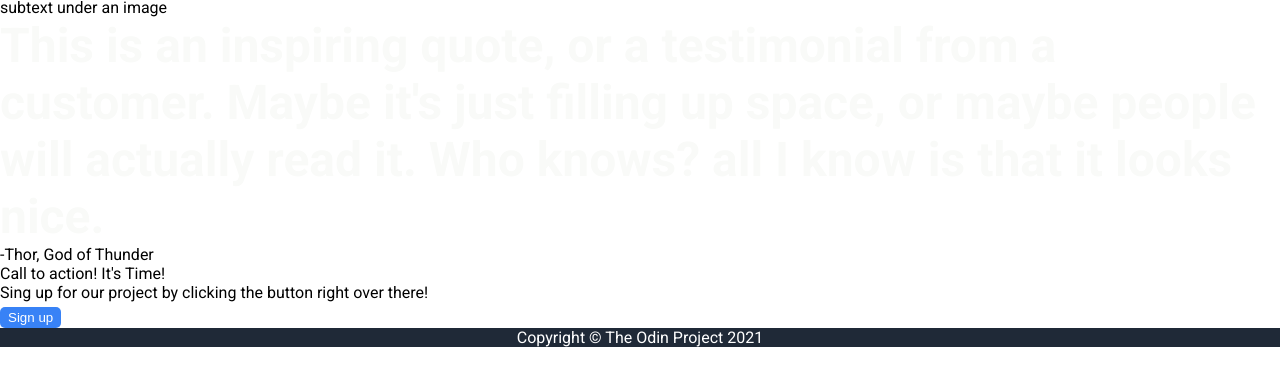
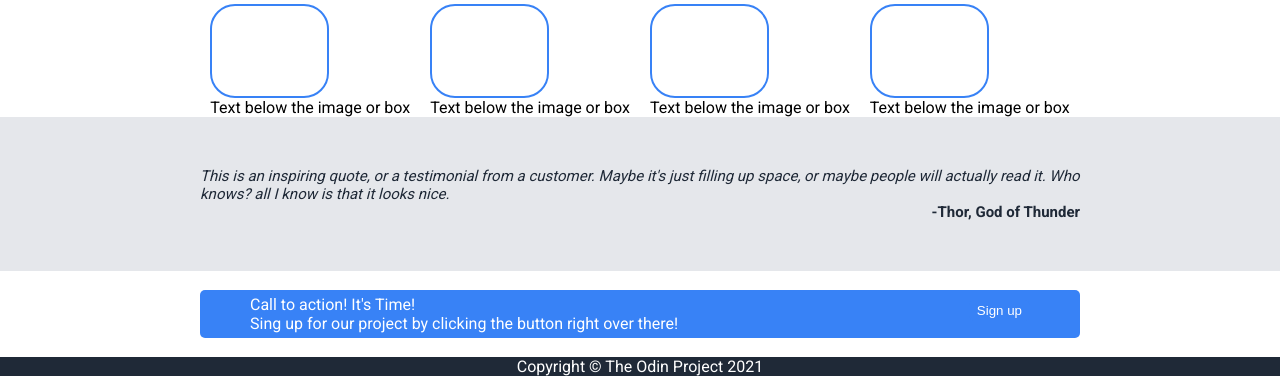
Before and after one commit to bluenights004/landing_page, a plain HTML site: page index.html in a window 1280 px wide. Shown: the part 485-861 px from the top of the page. Before the commit the page ends 832 px from the top, so only its background shows below. Drawn offline with Linux system fonts and the light colour scheme.

Commit message:
started 2nd, 3rd and 4th section

```diff
--- a/index.html
+++ b/index.html
@@ -39,32 +39,42 @@
         </div>
     </div>
 
-    <div class="2ndsection">
-        Some random information
+    <div class="secondsection">
+        <div class="midname">Some random information.</div>
+        <div class="boxes">
+            <div class="box1">
+          <div class="box"></div>
+          <span class="caption">Text below the image or box</span>
+             </div>
+             <div class="box1">
+          <div class="box"></div>
+          <span class="caption">Text below the image or box</span>
+             </div>
+             <div class="box1">
+                <div class="box"></div>
+                <span class="caption">Text below the image or box</span>
+                   </div>
+            <div class="box1">
+                <div class="box"></div>
+                 <span class="caption">Text below the image or box</span>
+                  </div>
+        </div>
 
-        <div class="box"></div>
-        subtext under an image
-        <div class="box"></div>
-        subtext under an image
-        <div class="box"></div>
-        subtext under an image
-        <div class="box"></div>
-        subtext under an image
     </div>
 
     <div class="3rdsection">
-        <div class="para">This is an inspiring quote, or a testimonial from a customer. Maybe it's just filling up space, or maybe
+        <div class="para1">This is an inspiring quote, or a testimonial from a customer. Maybe it's just filling up space, or maybe
         people will actually read it. Who knows? all I know is that it looks nice.</div>
         <div class="para2">-Thor, God of Thunder</div>
     </div>
 
-    <div class="4thsection">
-        <div class="box">
+    <div class="sectionfour">
+        <div class="boxx">
             <div class="txt">Call to action! It's Time!</div>
             <div class="txta">Sing up for our project by clicking the button right over there!</div>
+        </div>
             <div class="buttontwo">
                 <button>Sign up</button>
-            </div>
         </div>
     </div>
 
--- a/style.css
+++ b/style.css
@@ -25,16 +25,40 @@ body {
   color: #e5e7eb
 }
 
+.para {
+  font-size: 48px;
+  font-weight: bolder;
+  color: #f9faf8;
+}
+
 .headertwo {
   display: flex;
   justify-content: space-between;
   gap: 5px;
 }
 
-.para {
-  font-size: 48px;
-  font-weight: bolder;
-  color: #f9faf8;
+.para1 {
+  display: flex;
+  justify-content: center;
+  padding-top: 50px;
+  padding-left: 200px;
+  padding-right: 200px;
+  background-color: #e5e7eb;
+  font-size: 15px;
+  font-weight: lighter;
+  font-style: italic;
+  color: #1f2937;
+}
+
+.para2 {
+  display: flex;
+  justify-content: flex-end;
+  padding-right: 200px;
+  padding-bottom: 50px;
+  background-color: #e5e7eb;
+  font-size: 15px;
+  font-weight: bold;
+  color: #1f2937;
 }
 
 .h2a {
@@ -47,6 +71,44 @@ button {
   border-radius: 5px;
   border-color: transparent;
   margin-top: 5px;
+}
+
+.secondsection {
+  display:flex;
+  flex-direction: column;
+}
+.midname {
+  display: flex;
+  justify-content: center;
+  padding: 20px;
+  font-size: 36px;
+  font-weight: bolder;
+  color: #1f2937;
+}
+
+.boxes {
+  display: flex;
+  justify-content: center;
+  gap: 20px;
+}
+
+.caption {
+  display: block;
+  width: auto;
+}
+
+.box {
+  border-radius: 25px;
+  border: 2px solid #3882F6;
+  padding: 20px;
+  width: 75px;
+  height: 50px;
+}
+
+.box1 {
+  vertical-align: top;
+  display: inline-block;
+  text-align: center;
 }
 
 .footer {
@@ -85,3 +147,20 @@ img {
     color: white;
     text-decoration: none;
   }
+
+  .sectionfour{
+    display:flex;
+    justify-content: space-between;
+    margin-left: 200px;
+    margin-right: 200px;
+    margin-top: 19px;
+    margin-bottom: 19px;
+    background-color: #3882F6;
+    color: white;
+    padding-top: 5px;
+    padding-bottom: 5px;
+    padding-left: 50px;
+    padding-right: 50px;
+    border-radius: 5px;
+
+  }
```
